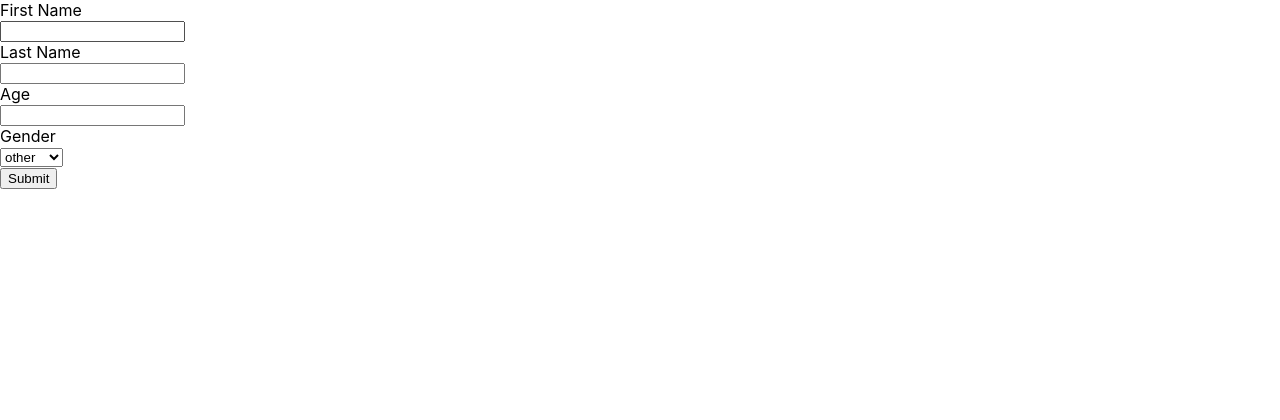
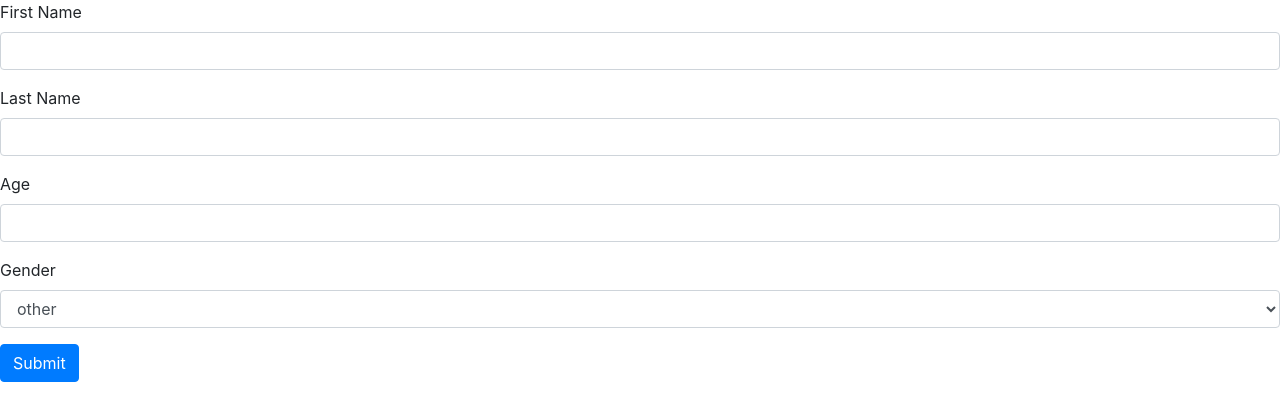
Before and after one commit to LarsBergqvist/react-form-example, a React (Create React App) app: page / in a window 1280 px wide. Shown: the top 420 px of the page. Built offline with nearby package versions, Linux system fonts and the light colour scheme.

Commit message:
Added Bootstrap css

```diff
--- a/public/index.html
+++ b/public/index.html
@@ -1,14 +1,15 @@
 <!DOCTYPE html>
 <html lang="en">
-  <head>
+
+<head>
     <meta charset="utf-8" />
     <link rel="icon" href="%PUBLIC_URL%/favicon.ico" />
+    <link rel="stylesheet" href="https://cdn.jsdelivr.net/npm/bootstrap@4.0.0/dist/css/bootstrap.min.css"
+        integrity="sha384-Gn5384xqQ1aoWXA+058RXPxPg6fy4IWvTNh0E263XmFcJlSAwiGgFAW/dAiS6JXm" crossorigin="anonymous">
+
     <meta name="viewport" content="width=device-width, initial-scale=1" />
     <meta name="theme-color" content="#000000" />
-    <meta
-      name="description"
-      content="Web site created using create-react-app"
-    />
+    <meta name="description" content="Web site created using create-react-app" />
     <link rel="apple-touch-icon" href="%PUBLIC_URL%/logo192.png" />
     <!--
       manifest.json provides metadata used when your web app is installed on a
@@ -25,8 +26,9 @@
       Learn how to configure a non-root public URL by running `npm run build`.
     -->
     <title>React App</title>
-  </head>
-  <body>
+</head>
+
+<body>
     <noscript>You need to enable JavaScript to run this app.</noscript>
     <div id="root"></div>
     <!--
@@ -39,5 +41,6 @@
       To begin the development, run `npm start` or `yarn start`.
       To create a production bundle, use `npm run build` or `yarn build`.
     -->
-  </body>
+</body>
+
 </html>
--- a/src/App.css
+++ b/src/App.css
@@ -2,37 +2,12 @@
   text-align: center;
 }
 
-.App-logo {
-  height: 40vmin;
-  pointer-events: none;
+.error-message {
+    color: #FF0000;
+    font-size:small;
 }
 
-@media (prefers-reduced-motion: no-preference) {
-  .App-logo {
-    animation: App-logo-spin infinite 20s linear;
-  }
+.invalid {
+    border-left-width: 10px;
+    border-left-color: red;
 }
-
-.App-header {
-  background-color: #282c34;
-  min-height: 100vh;
-  display: flex;
-  flex-direction: column;
-  align-items: center;
-  justify-content: center;
-  font-size: calc(10px + 2vmin);
-  color: white;
-}
-
-.App-link {
-  color: #61dafb;
-}
-
-@keyframes App-logo-spin {
-  from {
-    transform: rotate(0deg);
-  }
-  to {
-    transform: rotate(360deg);
-  }
-}
--- /dev/null
+++ b/src/ErrorMessage.js
@@ -0,0 +1,3 @@
+export const ErrorMessage = ({ message }) => (
+    <span className="error-message">{message}</span>
+);
--- a/src/FirstForm.js
+++ b/src/FirstForm.js
@@ -20,12 +20,12 @@ export default function FirstForm() {
     ];
 
     return (
-        <form onSubmit={handleSubmit(onSubmit)}>
+        <form onSubmit={handleSubmit(onSubmit)} className="needs-validation" noValidate>
             <TextInputField label="First Name" name="firstName" register={register} required minLength="2" maxLength="10" errors={errors.firstName} />
             <TextInputField label="Last Name" name="lastName" register={register} required minLength="3" maxLength="20" errors={errors.lastName} />
             <NumberInputField label="Age" name="age" register={register} required min="1" max="100" errors={errors.age}></NumberInputField>
             <SelectField label="Gender" name="gender" options={genderOptions} register={register}></SelectField>
-            <input type="submit" />
+            <input type="submit" className="btn btn-primary" />
         </form>
     );
 }
--- a/src/NumberInputField.js
+++ b/src/NumberInputField.js
@@ -1,12 +1,10 @@
+import { ErrorMessage } from "./ErrorMessage";
+
 export const NumberInputField = ({ label, name, register, required, min, max, errors }) => (
-    <>
-        <div>
-            <label htmlFor={name}>{label}</label>
-        </div>
-        <div>
-            <input type="number" id={name} {...register(name, { required, min, max })} />
-            {errors?.type === 'required' && <span>This field is required</span>}
-            {(errors?.type === 'min' || errors?.type === 'max') && <span>{label} must be between {min} and {max}</span>}
-        </div>
-    </>
+    <div className="form-group">
+        <label htmlFor={name}>{label}</label>
+        <input className="form-control" type="number" id={name} {...register(name, { required, min, max })} />
+        {errors?.type === 'required' && <ErrorMessage message="This field is required" />}
+        {(errors?.type === 'min' || errors?.type === 'max') && <ErrorMessage message={`${label} must be between ${min} and ${max}`} />}
+    </div>
 );
--- a/src/SelectField.js
+++ b/src/SelectField.js
@@ -1,14 +1,10 @@
 export const SelectField = ({ label, name, options, register, required, errors }) => (
-    <>
-        <div>
+    <div className="form-group">
         <label htmlFor={name}>{label}</label>
-        </div>
-        <div>
-            <select id={name} {...register(name, { required })}>
+        <select className="form-control" id={name} {...register(name, { required })}>
             {options.map((opt, index) => (
                 <option key={index} value={opt.value}>{opt.text}</option>
             ))}
         </select>
     </div>
-    </>
 );
--- a/src/TextInputField.js
+++ b/src/TextInputField.js
@@ -1,12 +1,12 @@
+import { ErrorMessage } from "./ErrorMessage";
+
 export const TextInputField = ({ label, name, register, required, minLength, maxLength, errors }) => (
-    <>
-        <div>
+    <div>
+        <div className='form-group'>
             <label htmlFor={name}>{label}</label>
+            <input className='form-control' id={name} {...register(name, { required, minLength, maxLength })} />
+            {errors?.type === 'required' && <ErrorMessage message="This field is required" />}
+            {(errors?.type === 'minLength' || errors?.type === 'maxLength') && <ErrorMessage message={`${label} must be between ${minLength} and ${maxLength} characters`} />}
         </div>
-        <div>
-            <input id={name} {...register(name, { required, minLength, maxLength })} />
-            {errors?.type === 'required' && <span>This field is required</span>}
-            {(errors?.type === 'minLength' || errors?.type === 'maxLength') && <span>{label} must be between {minLength} and {maxLength} characters</span>}
-        </div>
-    </>
+    </div>
 );
```
Lines whose indentation alone changed are shown as unchanged.
